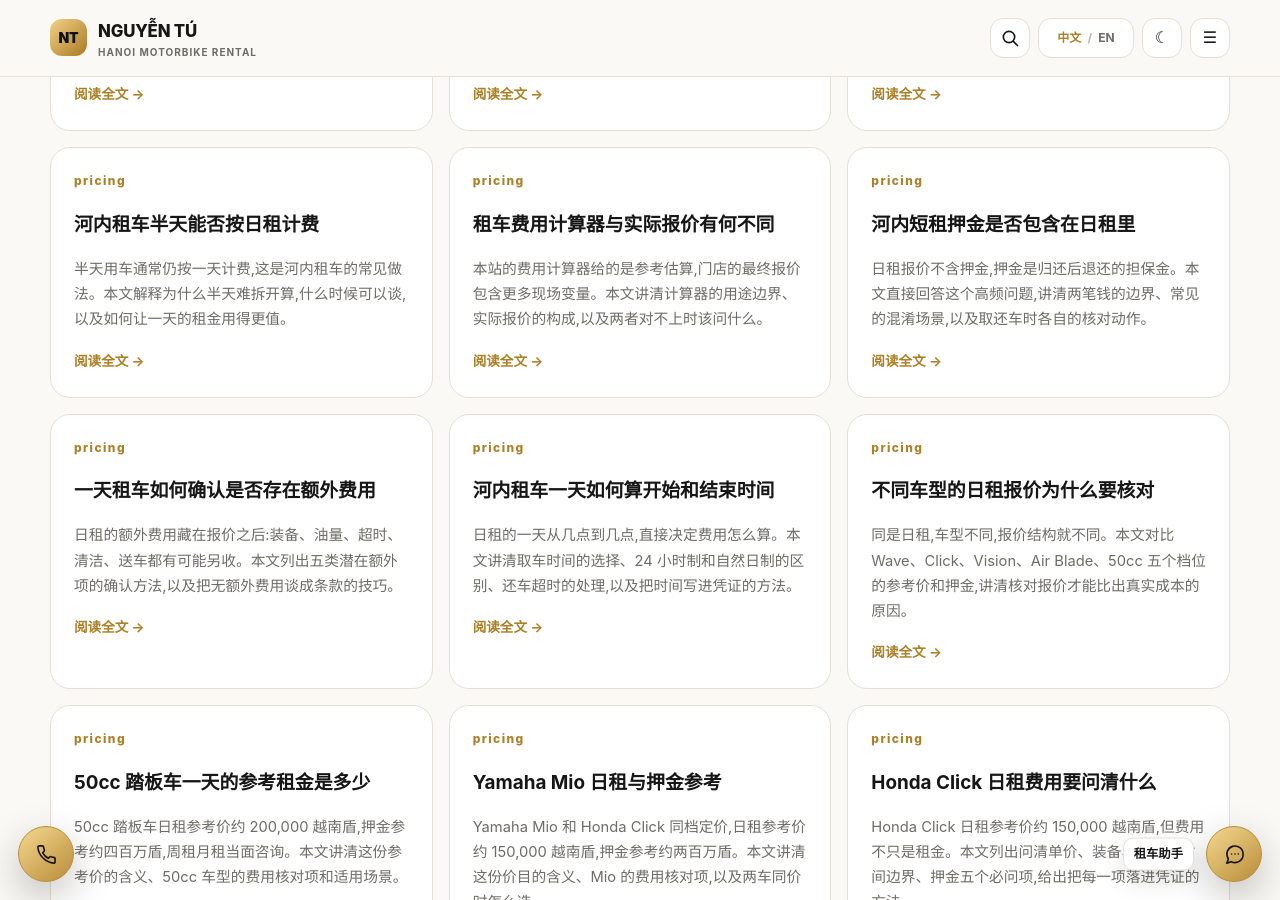
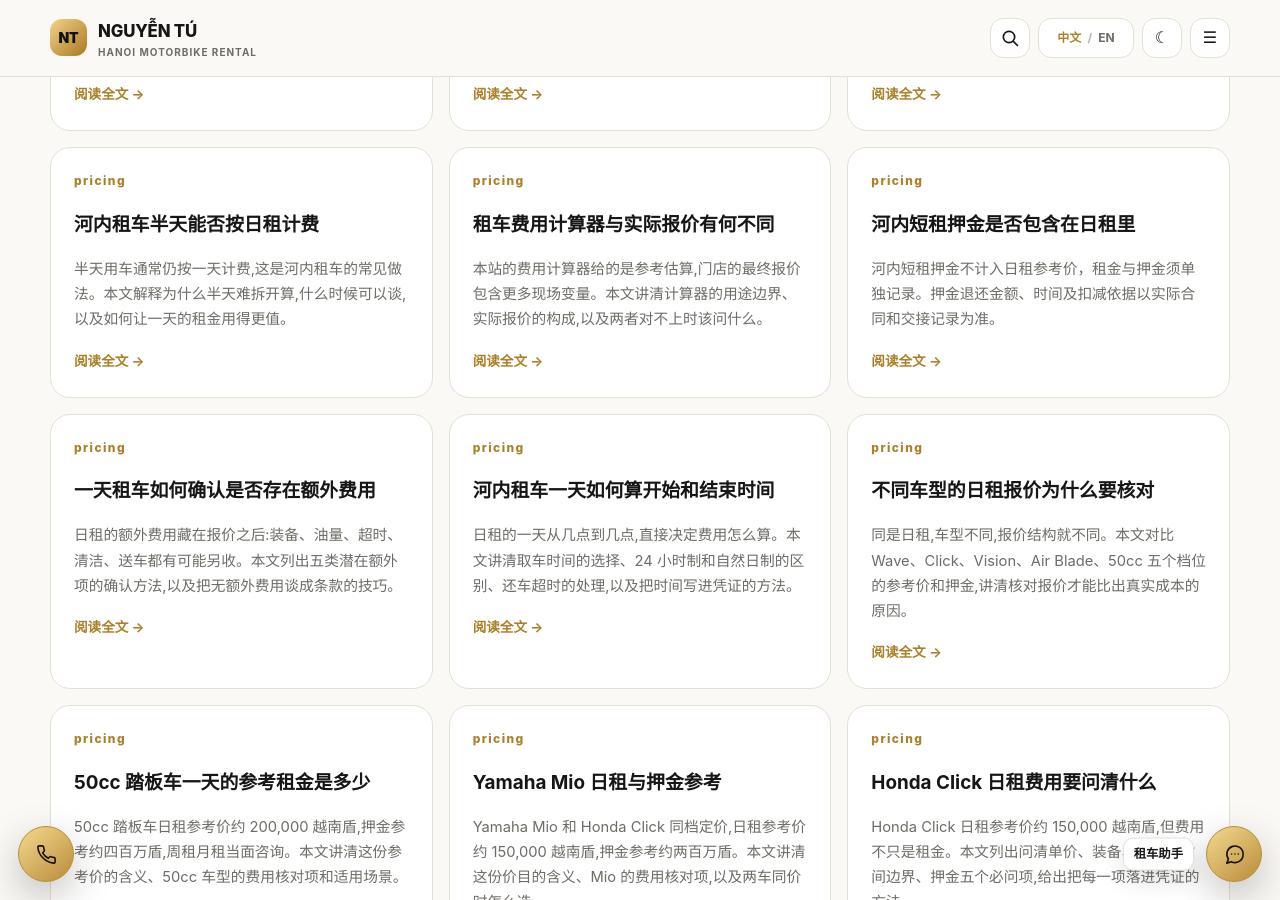
Before and after one commit to thuexemayhanoi/china, a Jekyll site: the page built from blog/index.html, in a window 1280 px wide and 900 px high, scrolled down 23052 px. Built offline with Jekyll 4.4.1, drawn with Linux system fonts in a browser that asks for light colours; some of the changed lines change nothing that is shown.

Commit message:
seo(china): factual answer-first editorial improvement 2026-10-11-hanoi-pricing-daily-11.md

```diff
--- a/_posts/2026-10-11-hanoi-pricing-daily-11.md
+++ b/_posts/2026-10-11-hanoi-pricing-daily-11.md
@@ -5,18 +5,19 @@
 subtopic: "daily"
 permalink: "/blog/hanoi-pricing-daily-11/"
 title: "河内短租押金是否包含在日租里"
-description: "日租报价不含押金,押金是归还后退还的担保金。本文直接回答这个高频问题,讲清两笔钱的边界、常见的混淆场景,以及取还车时各自的核对动作。"
+description: "河内短租押金不计入日租参考价，租金与押金须单独记录。押金退还金额、时间及扣减依据以实际合同和交接记录为准。"
+last_modified_at: "2026-10-12"
 primary_keyword: "河内摩托车日租价格"
 date: "2026-10-11 18:00:19 +0700"
 seo_silo: "pricing/daily"
 breadcrumbs: [{"label": "博客", "href": "/blog/"}, {"label": "专题", "href": "/topics/pricing/daily/"}, {"label": "河内短租押金是否包含在日租里"}]
 publication_method: "automated_qa"
 ---
-咨询日租时最常被问的一句话:"押金是另算的吗?"直接回答:是。日租报价是租金,押金是归还车辆后按约定退还的担保金,两笔钱完全分开。这个答案虽然清楚,混淆还是常常发生,这篇把边界和核对动作讲全。公开参考价以[价格页](/prices/)为准,日租的更多信息见[日租价格专题](/topics/pricing/daily/)。
+**不包含。**网站公开的日租参考价与押金是不同费用：租金用于支付用车期限，押金按双方签署的租约与交接情况另行结算。**不能保证任何情况下押金在还车当天自动全额退回。**请对照[价格表](/prices/)及[押金专题](/topics/pricing/deposits/)逐项确认。
 
 ## 押金和日租金的关系:平行,不重叠
 
-日租金是你为骑行时间支付的费用,支付后不退;押金是门店为车辆安全收取的担保,履约后退还。两笔钱的关系是平行:同一天支付、同一张收据可能都写,但性质、金额逻辑、核对方式完全不同。金额参考:常见车型的押金标准约在两百万到五百万越南盾之间,而日租金参考价在 150,000 到 200,000 越南盾档,押金通常是日租金的十倍以上。混淆两笔钱的代价:预算里忘了押金,取车时现金不够;还车时把押金当"预付的租金"要求抵扣,产生无谓的争议。押金的完整规则见[押金指南](/topics/pricing/deposits/)。
+<p><strong>租金与押金必须在合同或收据中分开注明。</strong>具体金额按车型和当次合同确认。租金是约定租期内的使用费用，押金则是为履行有关义务设置的担保，退款方式、可能扣减及结算时间须根据双方实际协议确定；不能将押金视为自动退回的款项。</p><p>请参照[车型押金说明](/topics/pricing/deposits/)以及[日租价格表](/topics/pricing/daily/)确认适用的报价。</p>
 
 ## 三个常见的混淆场景
 
```
